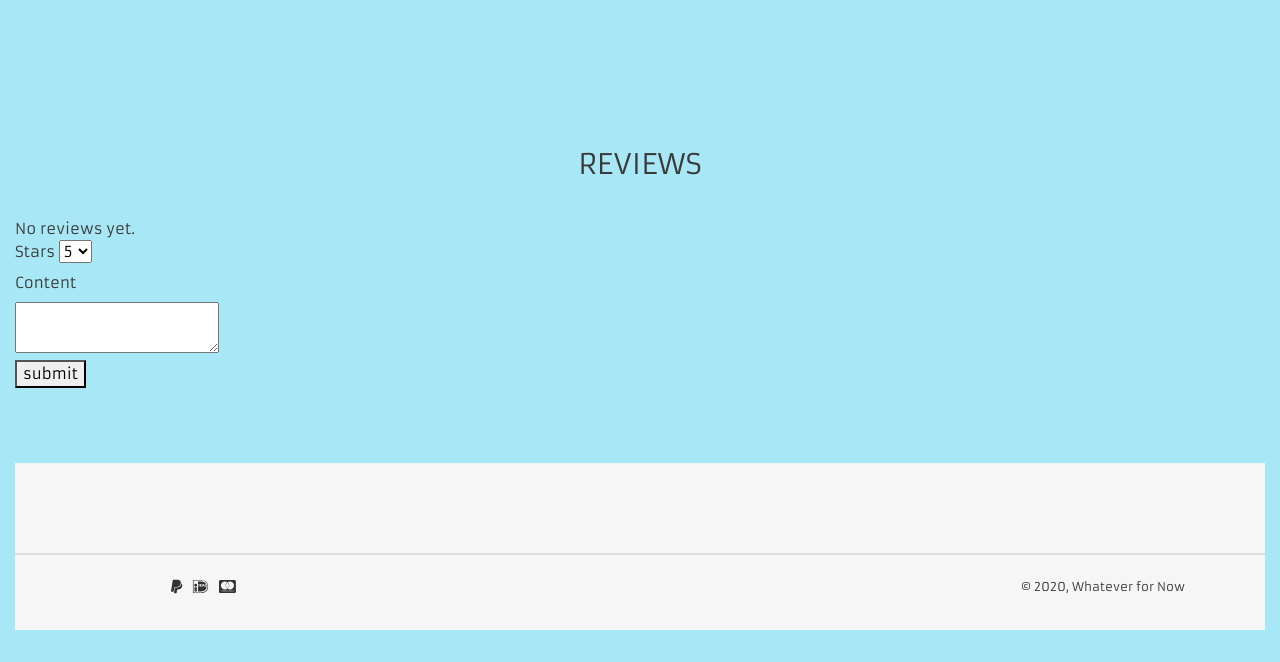
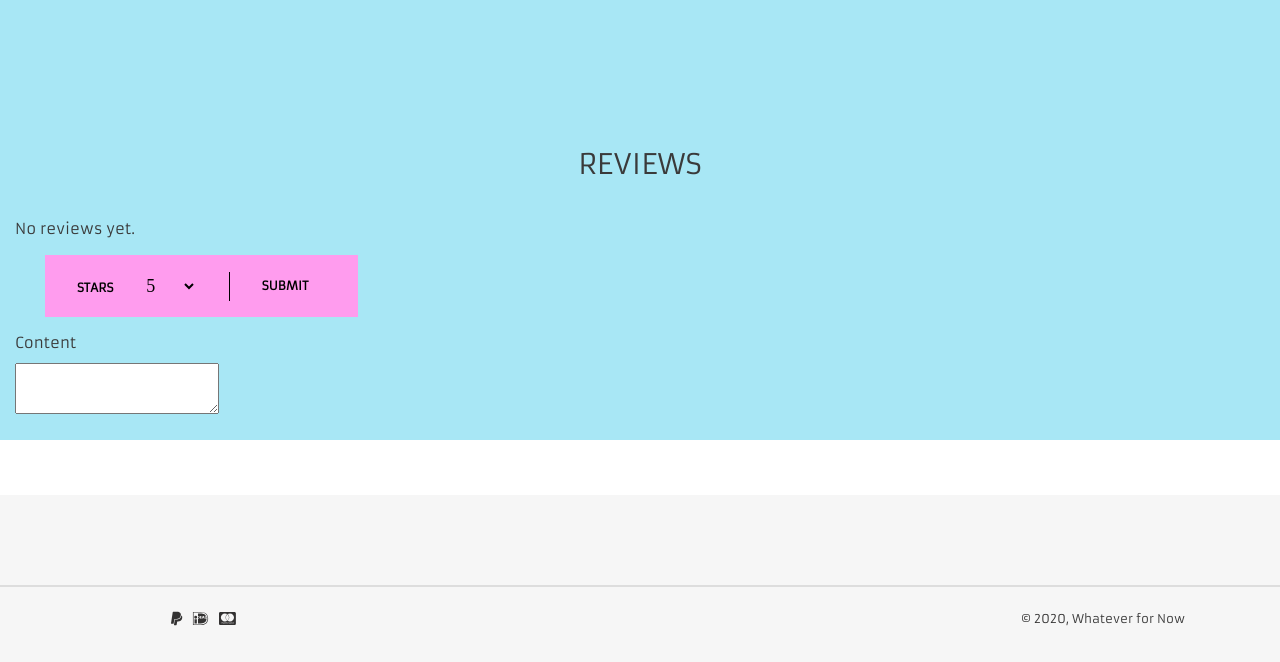
Before and after one commit to Code-Institute-Submissions/Marshmello88-fullstack_project, a Django app: template catalog/templates/product_detail.html in a window 1280 px wide. Shown: the part 530-1192 px from the top of the page. Before the commit the page ends 1160 px from the top, so only its background shows below. Run offline with Django 3.2, Linux system fonts and the light colour scheme; the template is opened without the code that fills it, so the values that code supplies are empty; the visitor is signed in with stand-in values (Sample User, id 1); some libraries are stand-ins or nearby versions; some web fonts are replaced.

Commit message:
review formatting

```diff
--- a/catalog/templates/product_detail.html
+++ b/catalog/templates/product_detail.html
@@ -57,6 +57,7 @@
          <h5 class="reviewtitle">Reviews</h5>
          <h6 class="reviewsHeader">{{ product.name }}</h6>
       </div>
+      <!-- actual review here -->
       <div class="reviews flex-wrap">
          {% for review in product.reviews.all %}
          <div class="notification">
@@ -71,7 +72,6 @@
             <i class="fa fa-star{% if review.stars < 4 %}-o empty{% endif %}"></i>
             <i class="fa fa-star{% if review.stars < 5 %}-o empty{% endif %}"></i>
          </div>
-   </div>
          <div class="reviewbody">
             {{ review.content }}
          </div>
@@ -80,29 +80,38 @@
          No reviews yet.
       </div>
       {% endfor %}
+    </div>
       <div class="notification">
          {% if request.user.is_authenticated %}
          <form method="POST" action="{% url 'add_review' product.id %}">
             {% csrf_token %}
-         <div class="field">
-            <label> Stars </label>
-            <select class="stars" name="stars">
-               <option  value="5"> 5</option>
-               <option  value="4"> 4</option>
-               <option  value="3"> 3</option>
-               <option  value="2"> 2</option>
-               <option  value="1"> 1</option>
+            <div class="addcommentwrapper">
+               <div class="field submitbtn cartbtn">
+                  <label class="m-0"> Stars </label>
+                  <select class="stars qty" name="stars">
+                     <option  class ="qty" value="5"> 5</option>
+                     <option  class ="qty" value="4"> 4</option>
+                     <option  class ="qty" value="3"> 3</option>
+                     <option  class ="qty" value="2"> 2</option>
+                     <option  class ="qty" value="1"> 1</option>
                   </select>
+               </div>
+               <div class="btnseparator"></div>
+               <div class="field ">
+                  <div class="control">
+                     <button class="submitbtn cartbtn"> submit </button>
+                  </div>
+               </div>
             </div>
             <div class="field">
                <label> Content</label>
                <div class="control">
                   <textarea class="textarea" name="content"> </textarea>
-               <div class="field">
+                  <!--<div class="field">
                      <div class="control">
-                     <button class="button is-success"> submit </button>
+                        <button class="btn cartbtn"> submit </button>
                      </div>
-               </div>
+                     </div>-->
                </div>
             </div>
          </form>
--- a/static/css/styles.css
+++ b/static/css/styles.css
@@ -451,6 +451,49 @@ background-color: /*#B8FBFF;*/ #A8E7F5;
 padding-top: 4rem;
 }
 
+.otp-qty {
+    display: flex;
+    align-items: center;
+    margin: 15px 30px;
+}
+
+.qty {
+    font-size: 18px;
+    border: none;
+    text-align: center;
+    width: 80px;
+    margin: 0;
+    background: #FF9CEE;
+    font-family: 'National 2 Bold Italic';
+}
+
+.addcommentwrapper {
+    background: #FF9CEE;
+    display: flex;
+    align-items: center;
+    margin: 15px 30px;
+    width: 25%;
+}
+
+.submitbtn {
+    box-shadow: none!important;
+    padding: 1.25rem 2rem;
+    font-size: 80%;
+    text-transform: uppercase;
+    color: #000000;
+    letter-spacing: 0.11px;
+    text-align: center;
+    font-weight: 900;
+    border: none;
+}
+
+.btnseparator {
+    border-right: 1px solid #000000;
+    margin-right: 0px;
+    height: 29px;
+}
+
+
 
 .reviewbody {
     font-size: 13px;
@@ -674,3 +717,17 @@ p {
     margin-right: 0.7rem !important;
 }
 }
+
+
+/* */
+.scrollable {
+    overflow: auto;
+  white-space: nowrap;
+}
+
+.wraptest {
+    display: inline-block;
+  text-align: center;
+  padding: 14px;
+  text-decoration: none;
+}
```
Lines whose indentation alone changed are shown as unchanged.
